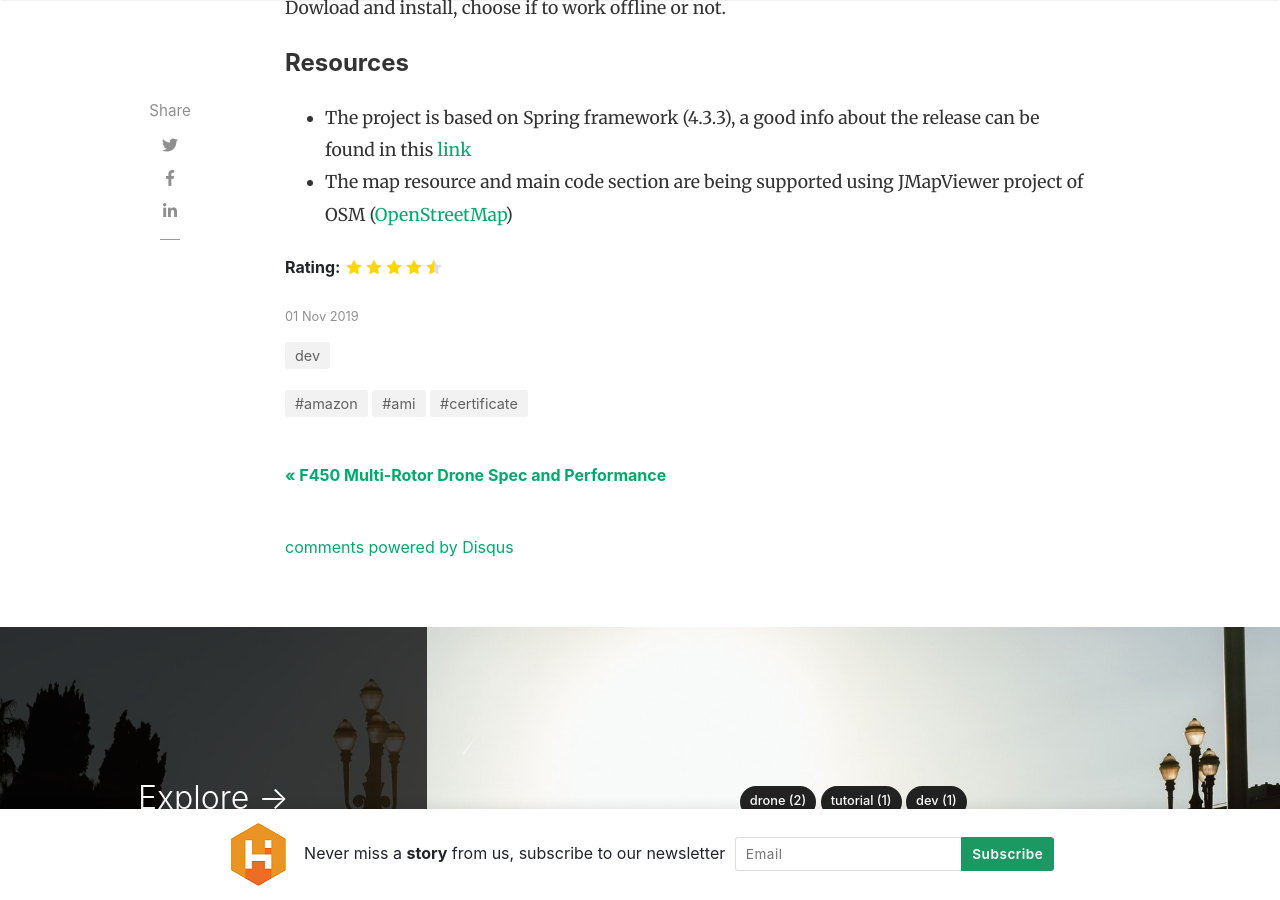
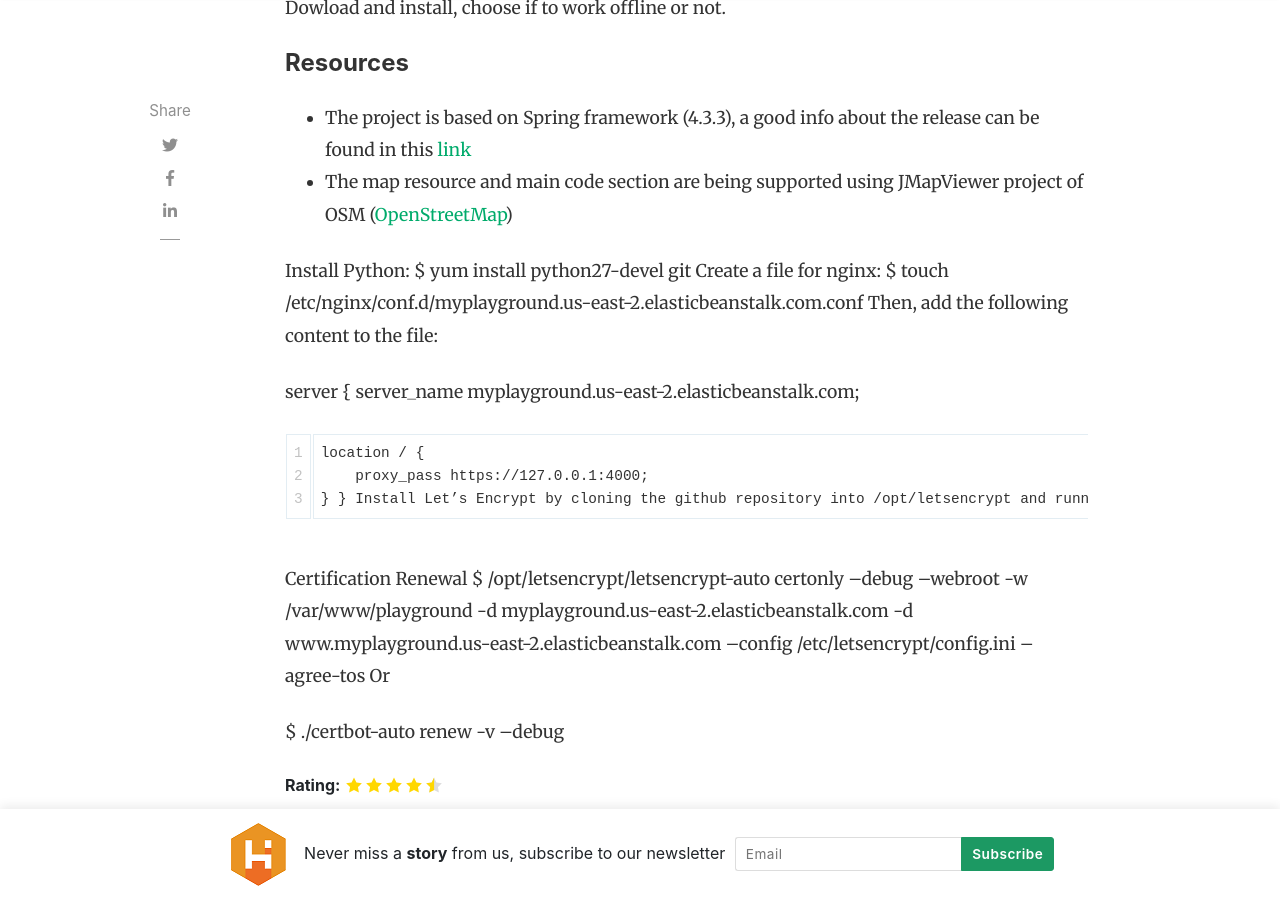
Before and after one commit to taljmars/dronedoc.io, a Jekyll site: the page built from _posts/2019-11-01-generate-certificate-aws.md, in a window 1280 px wide and 900 px high, scrolled down 1716 px. Built offline with Jekyll 4.4.1, drawn with Linux system fonts in a browser that asks for light colours; nearby versions of some CDN libraries; comment, search, counter and statistics services are not loaded.

Commit message:
Update 2019-11-01-generate-certificate-aws.md

```diff
--- a/_posts/2019-11-01-generate-certificate-aws.md
+++ b/_posts/2019-11-01-generate-certificate-aws.md
@@ -22,3 +22,30 @@ Dowload and install, choose if to work offline or not.
 #### Resources
 - The project is based on Spring framework (4.3.3), a good info about the release can be found in this <a href="http://repo.spring.io/release/org/springframework/spring/4.3.3.RELEASE/">link</a>
 - The map resource and main code section are being supported using JMapViewer project of OSM (<a href="http://wiki.openstreetmap.org/wiki/JMapViewer">OpenStreetMap</a>)
+
+Install Python:
+$ yum install python27-devel git
+Create a file for nginx:
+$ touch /etc/nginx/conf.d/myplayground.us-east-2.elasticbeanstalk.com.conf
+Then, add the following content to the file:
+
+server {
+    server_name myplayground.us-east-2.elasticbeanstalk.com;
+
+    location / {
+        proxy_pass https://127.0.0.1:4000;
+    }
+}
+Install Let’s Encrypt by cloning the github repository into /opt/letsencrypt and running the Let’s Encrypt installer:
+$ git clone https://github.com/letsencrypt/letsencrypt /opt/letsencrypt
+$ /opt/letsencrypt/letsencrypt-auto --debug
+Restart nginx
+$ killall nginx
+$ /usr/sbin/nginx -c /etc/nginx/nginx.conf
+In the above example the server address is: myplayground.us-east-2.elasticbeanstalk.com And there is an internal process that works listen to port 4000.
+
+Certification Renewal
+$ /opt/letsencrypt/letsencrypt-auto certonly --debug --webroot -w /var/www/playground -d myplayground.us-east-2.elasticbeanstalk.com -d www.myplayground.us-east-2.elasticbeanstalk.com --config /etc/letsencrypt/config.ini --agree-tos
+Or
+
+$ ./certbot-auto renew -v --debug
```
